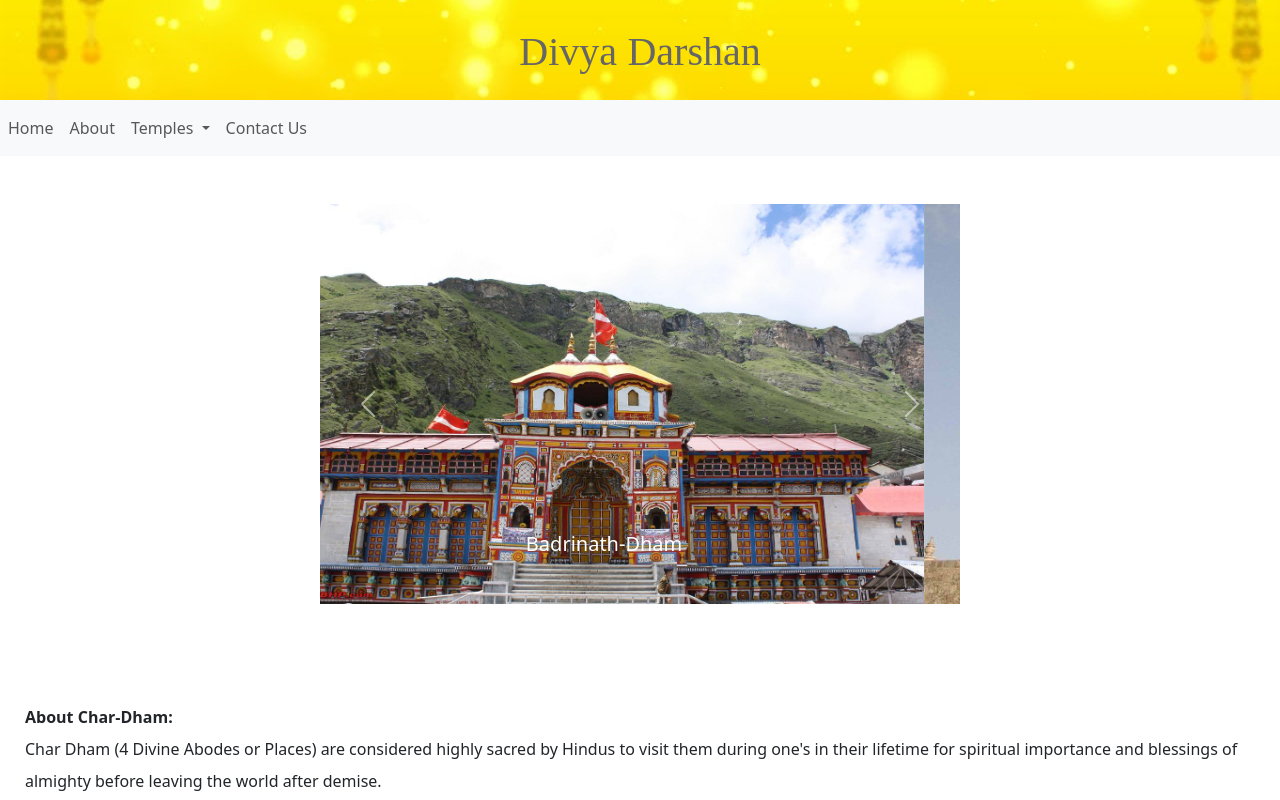
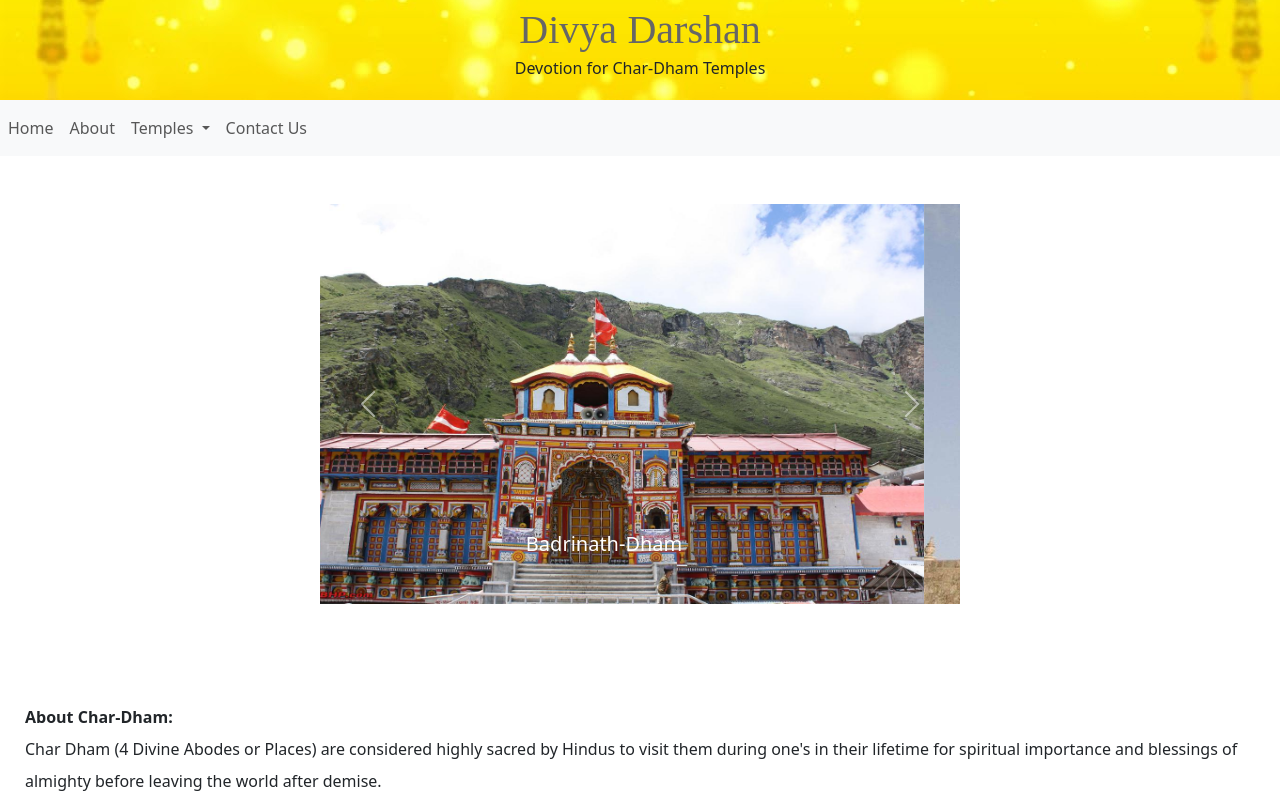
Before and after one commit to mayankkumar4x/DivyaDarshan, a plain HTML site: page index.html in a window 1280 px wide. Shown: the top 800 px of the page. Drawn offline with nearby package versions, Linux system fonts and the light colour scheme.

Commit message:
changing header

```diff
--- a/index.html
+++ b/index.html
@@ -13,15 +13,12 @@
     "></script>
   <link rel="stylesheet" href="css/style.css">
   <link rel="stylesheet" href="https://cdnjs.cloudflare.com/ajax/libs/font-awesome/6.0.0-beta3/css/all.min.css">
-
-</head>
-
 <body>
-  <header class="d-flex justify-content-center">
-    <h1 class="brand-name">
+  <header>
+    <h1 class="brand-name d-flex justify-content-center">
       Divya Darshan
     </h1>
-
+    <p class="d-flex justify-content-center">Devotion for Char-Dham Temples</p>
   </header>
   <nav class="navbar navbar-expand-sm bg-light navbar-light sticky-top">
     <!-- <a class="navbar-brand px-5" href="#">Navbar</a> -->
```
